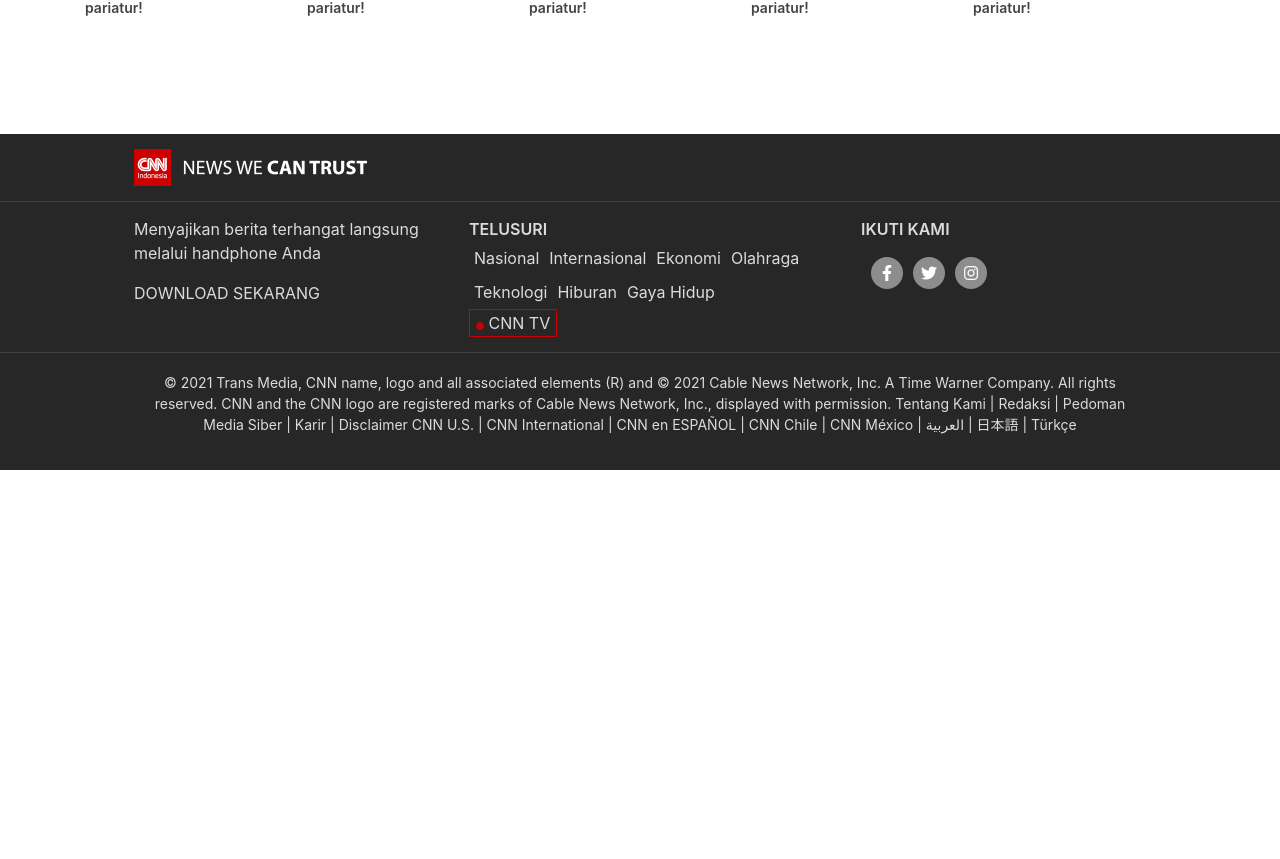
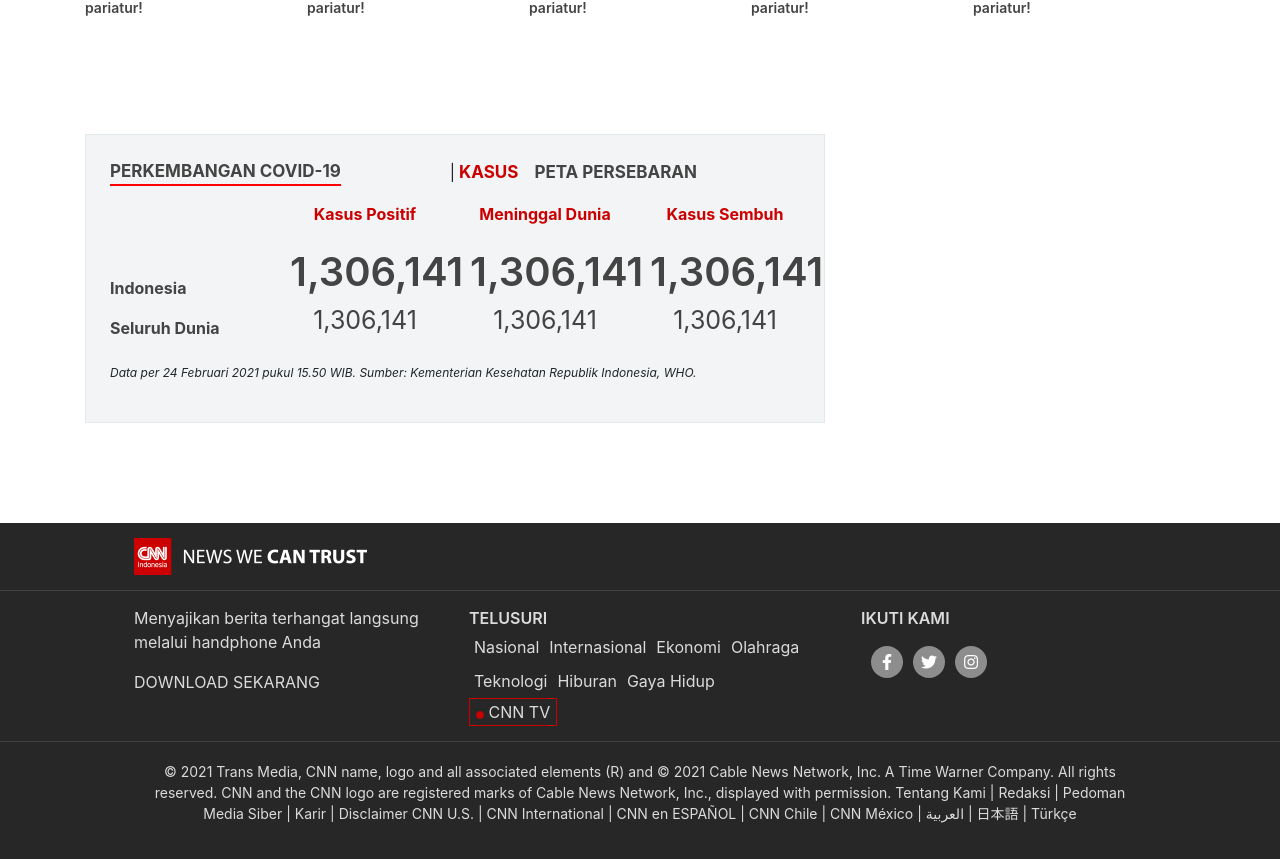
Before and after one commit to Gefyaqiilah/CNN-Clone, a React (Create React App) app: page / in a window 1280 px wide. Shown: the part 875-1734 px from the top of the page. Before the commit the page ends 1345 px from the top, so only its background shows below. Built offline with nearby package versions, Linux system fonts and the light colour scheme.

Commit message:
component news covid done

```diff
--- a/src/App.css
+++ b/src/App.css
@@ -28,8 +28,17 @@
 .text-15 {
   font-size:16px !important;
 }
+.text-17 {
+  font-size:17px !important;
+}
 .text-8 {
   font-size:8px !important;
+}
+.text-25 {
+  font-size:25px !important;
+}
+.text-40 {
+  font-size:40px !important;
 }
 .weight-r {
   font-weight:300;
@@ -57,3 +66,7 @@
 .index-top {
   z-index: 1;
 }
+.border-b-red {
+  border-bottom:2px solid red !important;
+  width:max-content;
+}
--- a/src/components/base/news-covid/NewsCovid.jsx
+++ b/src/components/base/news-covid/NewsCovid.jsx
@@ -1,9 +1,46 @@
-import './Covid.scoped.css'
+import './NewsCovid.scoped.css'
 
 function Covid () {
   return (
-    <div className="news-covid">
+    <div className="news-covid p-4  ">
+        <div className="header row m-0">
+          <div className="title1 col-lg-6 p-0 d-flex align-items-center justify-content-between">
+            <p className="text-17 bold-700 text-dark-gray border-b-red title-covid">PERKEMBANGAN COVID-19</p>
+            <p>|</p>
+          </div>
+          <div className="title2 col-lg-6 d-flex p-0 pl-1 align-items-center">
+            <p className="text-17 bold-700 text-red text-dark-gray">KASUS</p>
+            <p className="text-17 bold-700 ml-3 text-dark-gray">PETA PERSEBARAN</p>
+          </div>
 
+        </div>
+        <div className="content">
+          <div className="cases row">
+            <div className="country col-lg-3 d-flex flex-column justify-content-end">
+                <p></p>
+                <p className="bold-700 text-15 country-indonesia text-dark-gray">Indonesia</p>
+                <p className="bold-700 text-15 country-world text-dark-gray">Seluruh Dunia</p>
+            </div>
+            <div className="active-case col-lg-3">
+              <p className="text-15 bold-700 text-red text-center text-dark-gray">Kasus Positif</p>
+              <p className="active-case-indonesia text-center text-40 m-0 text-dark-gray bold-600">1,306,141</p>
+              <p className="active-case-world text-center text-25 text-dark-gray">1,306,141</p>
+            </div>
+            <div className="death-case col-lg-3">
+              <p className="text-15 bold-700 text-red text-center text-dark-gray">Meninggal Dunia</p>
+              <p className="death-case-indonesia text-center text-40 m-0 text-dark-gray bold-600">1,306,141</p>
+              <p className="death-case-world text-center text-25 text-dark-gray">1,306,141</p>
+            </div>
+            <div className="recovered-case col-lg-3">
+              <p className="text-15 bold-700 text-red text-center text-dark-gray">Kasus Sembuh</p>
+              <p className="recovered-case-indonesia text-center text-40 m-0 text-dark-gray bold-600">1,306,141</p>
+              <p className="recovered-case-world text-center text-25 text-dark-gray">1,306,141</p>
+            </div>
+          </div>
+        </div>
+        <div className="footer mt-2">
+          <p className="text-12 font-italic">Data per 24 Februari 2021 pukul 15.50 WIB. Sumber: Kementerian Kesehatan Republik Indonesia, WHO.</p>
+        </div>
     </div>
   )
 }
--- a/src/components/base/news-covid/NewsCovid.scoped.css
+++ b/src/components/base/news-covid/NewsCovid.scoped.css
@@ -0,0 +1,5 @@
+.news-covid {
+  background:#F2F4F5;
+  height:max-content;
+  border:1px solid #E3E8EB;
+}
--- a/src/components/module/home/Home.jsx
+++ b/src/components/module/home/Home.jsx
@@ -2,7 +2,7 @@
 import './Home.scoped.css'
 import NewsHeader from '../../base/news-header/NewsHeader'
 import HeadLines from '../../base/headlines/HeadLines'
-
+import NewsCovid from '../../base/news-covid/NewsCovid'
 function Home () {
 
   return (
@@ -13,11 +13,13 @@
       <div className="gap-component">
         <HeadLines/>
       </div>
-      <div id="main-content row">
-        <div className="main-left col-lg-8">
+      <div id="main-content" className="row p-0 gap-component">
+        <div className="main-left col-lg-8 p-0">
+          <NewsCovid/>
+        </div>
+        <div className="main-right col-lg-4">
 
         </div>
-        <div className="main-right col-lg-4"></div>
       </div>
     </div>
   )
```
